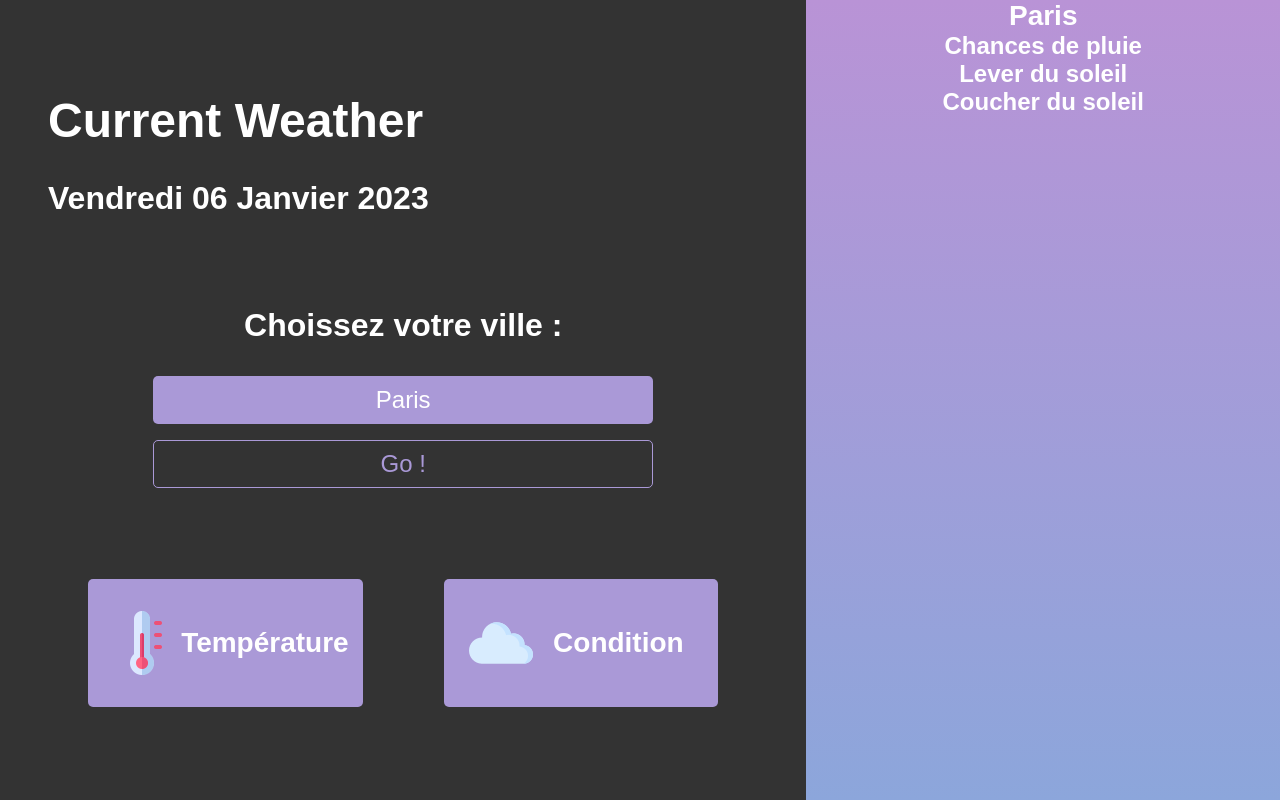
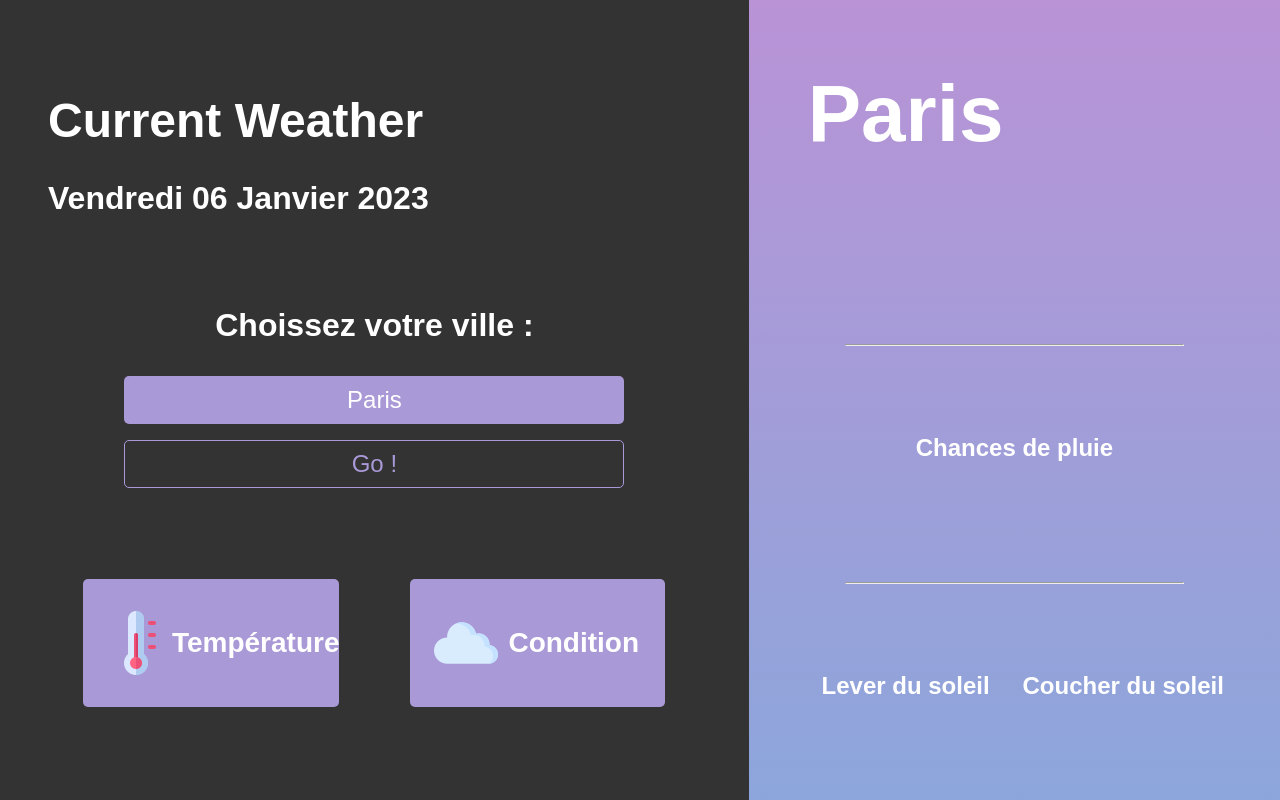
Before and after one commit to Lmblz/WeatherApp, a website: page index.html in a window 1280 px wide. Drawn offline with Linux system fonts and the light colour scheme; no server answers.

Commit message:
Styles setup

```diff
--- a/index.html
+++ b/index.html
@@ -42,8 +42,8 @@
         <aside class="more-infos">
             <div class="more-infos__general">
                 <div class="more-infos__general__row">
-                    <h3 id="citychosen"></h3>
-                    <h3 id="time"></h3>
+                    <h2 id="citychosen"></h2>
+                    <h2 id="time"></h2>
                 </div>
                 <div class="more-infos__general__row">
                     <img src="" alt="condition" id="condition-img">
@@ -53,11 +53,13 @@
                     <h3 id="wind"></h3>
                 </div>
             </div>
+            <hr>
             <div class="more-infos__precise__rainchance">
                 <h4>Chances de pluie</h4>
                 <p id="rainchance"></p>
             </div>
-            <div class="more-infos__preicse__sun">
+            <hr>
+            <div class="more-infos__precise__sun">
                 <div class="more-infos__precise__sun__rise">
                     <h4>Lever du soleil</h4>
                     <p id="sunrise"></p>
--- a/js/main.js
+++ b/js/main.js
@@ -32,6 +32,9 @@ function changeInputs() {
 
         switch(param) {
             case 'temperature':
+                input.innerHTML = request + '°C'
+                break
+            case 'feelslike':
                 input.innerHTML = request + '°C'
                 break
             case 'wind':
--- a/sass/main.scss
+++ b/sass/main.scss
@@ -4,6 +4,7 @@ html {
 
     $margin-1 : 1rem;
     $margin-2 : 2rem;
+    $margin-3 : 3rem;
 
     * {
         margin: 0;
@@ -26,6 +27,10 @@ html {
         font-size: 1.5rem;
     }
 
+    p {
+        font-size: 1.5rem;
+    }
+
     body {
         min-height: 100vh;
         margin: 0;
@@ -40,7 +45,7 @@ html {
             .main-infos {
                 width: 60%;
                 text-align: center;
-                padding: 3rem;
+                padding: $margin-3;
                 display: flex;
                 flex-direction: column;
                 justify-content: space-around;
@@ -175,6 +180,62 @@ html {
                 width: 40%;
                 text-align: center;
                 color: white;
+                padding: $margin-3;
+                display: flex;
+                flex-direction: column;
+                justify-content: space-around;
+
+                hr {
+                    margin: $margin-3;
+                }
+
+                &__general {
+
+                    &__row {
+                        display: flex;
+                        width: 100%;
+                        text-align: center;
+                        margin-bottom: $margin-2;
+
+                        h2 {
+                          width: 100%;
+                          font-size: 5rem;
+                        }
+
+                        h3 {
+                            width: 100%;
+                            font-size: 3rem;
+                        }
+
+                        img {
+                            max-width: 100px;
+                            width: 100%;
+                            margin: auto;
+                        }
+                    }
+                }
+
+                &__precise {
+                    &__rainchance {
+                        h4 {
+                            margin-bottom: $margin-2;
+                        }
+                    }
+
+                    &__sun {
+
+                        display: flex;
+
+                        h4 {
+                            margin-bottom: $margin-2
+                        }
+
+                        &__set, &__rise {
+                            width: 50%;
+                            gap: 20px;
+                        }
+                    }
+                }
             }
         }
     }
```
Also changed, not shown: css/main.css, 1 other file.
